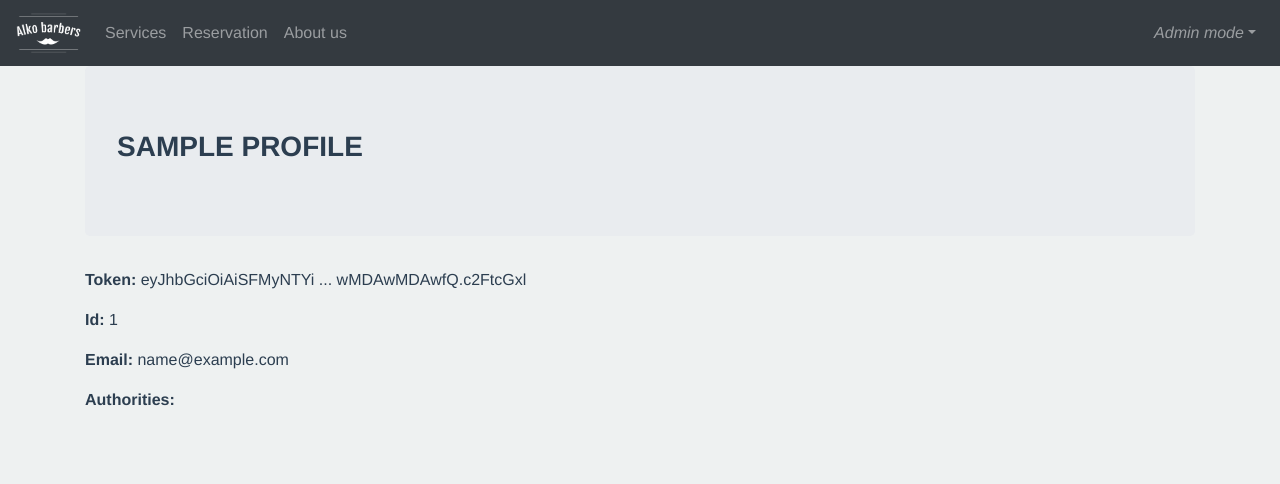
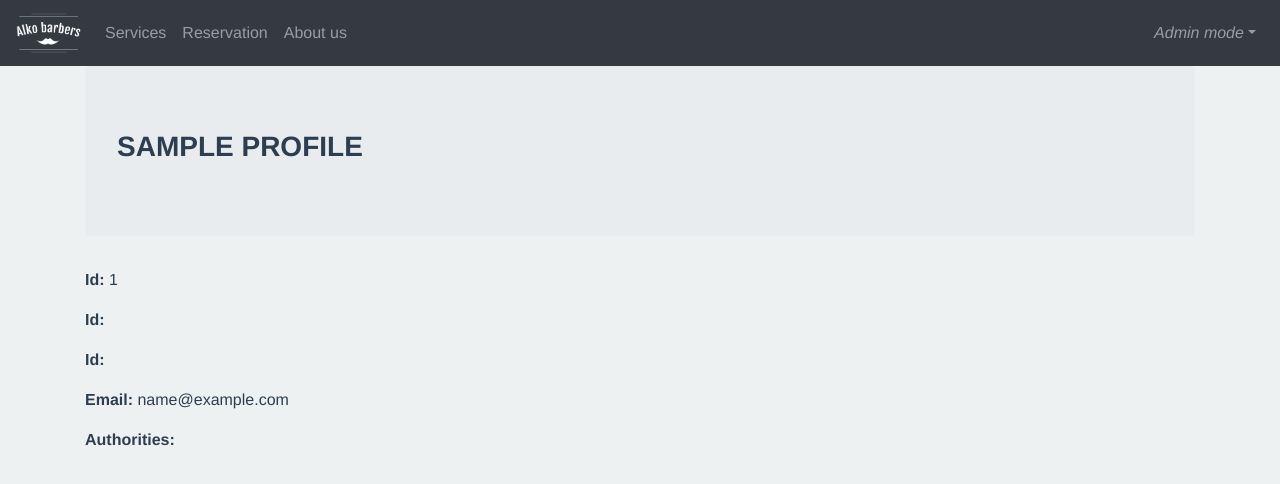
Before and after one commit to andpaj/Barbershop-front-end, a Vue app: page /profile in a window 1280 px wide. Shown: the top 484 px of the page. Built offline with nearby package versions, Linux system fonts and the light colour scheme; sample sign-in values are in the browser's storage; what v-calendar would draw is missing.

Commit message:
Add names parametres

```diff
--- a/src/components/Profile.vue
+++ b/src/components/Profile.vue
@@ -6,12 +6,16 @@
             </h3>
         </header>
         <p>
-            <strong>Token:</strong>
-            {{currentUser.accessToken.substring(0, 20)}} ... {{currentUser.accessToken.substr(currentUser.accessToken.length - 20)}}
+            <strong>Id:</strong>
+            {{currentUser.id}}
         </p>
         <p>
             <strong>Id:</strong>
-            {{currentUser.id}}
+            {{currentUser.firstname}}
+        </p>
+        <p>
+            <strong>Id:</strong>
+            {{currentUser.lastname}}
         </p>
         <p>
             <strong>Email:</strong>
```
